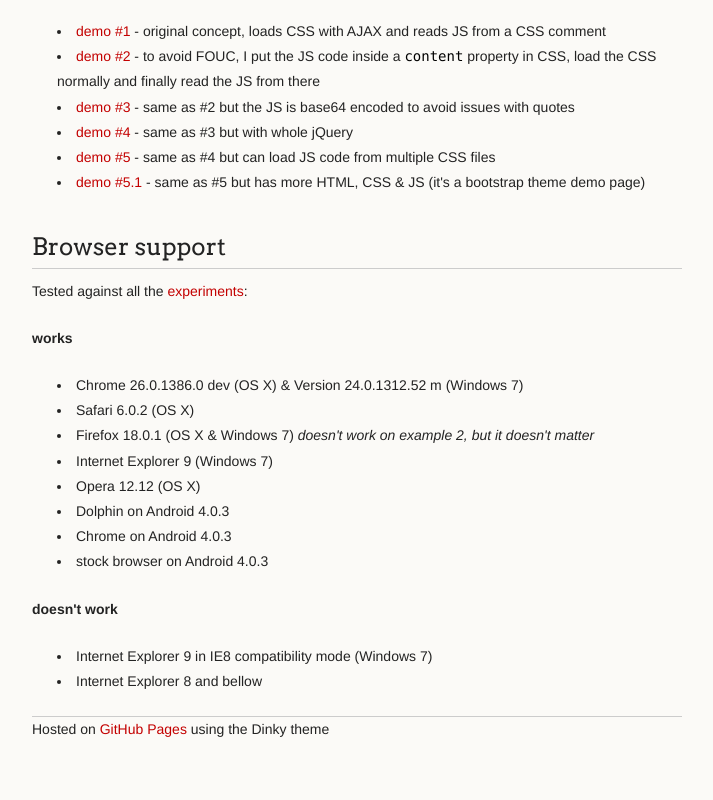
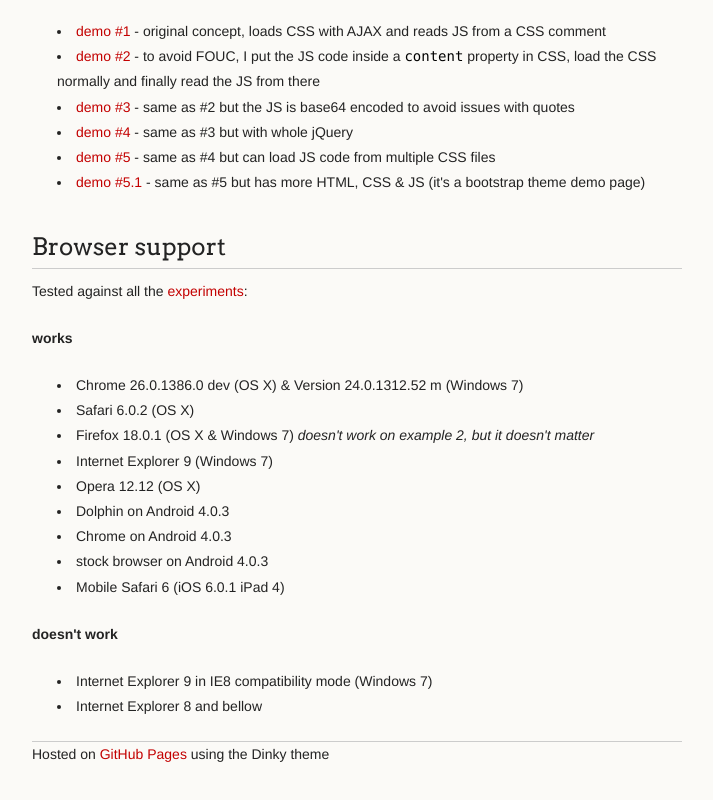
Before and after one commit to janhancic/platypus.js, a plain HTML site: page index.html in a window 1280 px wide. Shown: the part 686-1486 px from the top of the page, without its empty margins (278-991 px from the left). Drawn offline with Linux system fonts and the light colour scheme.

Commit message:
Update supported browsers list

```diff
--- a/index.html
+++ b/index.html
@@ -65,6 +65,7 @@
 						<li>Dolphin on Android 4.0.3</li>
 						<li>Chrome on Android 4.0.3</li>
 						<li>stock browser on Android 4.0.3</li>
+                                                <li>Mobile Safari 6 (iOS 6.0.1 iPad 4)</li>
 					</ul>
 				</p>
 
```
